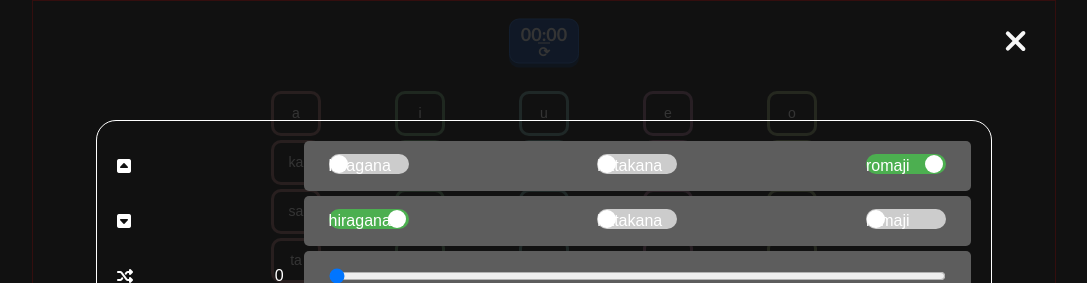
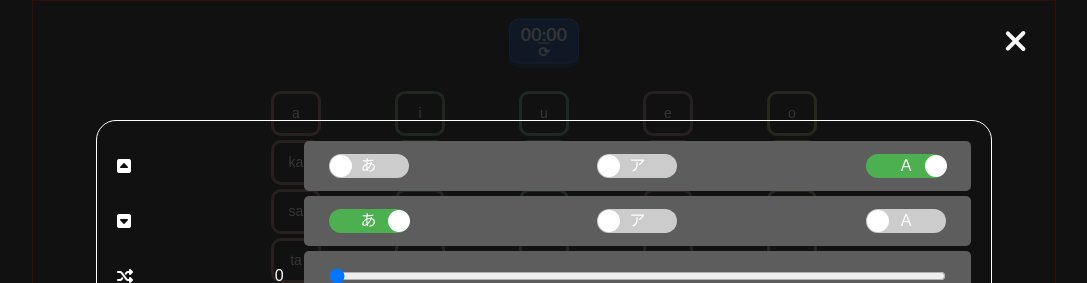
Before and after one commit to joejamsky/LanguageTrainer, a React (Create React App) app in the folder language-learner/: page / in a window 1280 px wide. Both pictures are taken after a click on the element 1111 px from the left and 41 px from the top of the page. Shown: the top 283 px of the page, without its empty margins (96-1183 px from the left). Built offline with nearby package versions, Linux system fonts and the light colour scheme.

Commit message:
ui menu wip

```diff
--- a/language-learner/src/Components/CharacterCheckBox.jsx
+++ b/language-learner/src/Components/CharacterCheckBox.jsx
@@ -2,6 +2,12 @@ import React from 'react';
 import '../Styles/Checkbox.scss'
 
 function CharacterCheckBox({ options, setOptions, sectionType }) {
+
+  const kanaRef = {
+    hiragana: "あ",
+    katakana: "ア",
+    romaji: "A"
+  }
 
   const handleChange = (character) => {
     setOptions(prevOptions => {
@@ -41,7 +47,8 @@ function CharacterCheckBox({ options, setOptions, sectionType }) {
                 checked={options.characterTypes[character][sectionType]}
                 onChange={() => handleChange(character)}
                 />
-            <span className="slider">{character}</span>
+              <span className="check-slider"></span>
+              <span className="check-slider-label">{kanaRef[character]}</span>
 
             </label>
         ))}
--- a/language-learner/src/Styles/Checkbox.scss
+++ b/language-learner/src/Styles/Checkbox.scss
@@ -18,7 +18,7 @@
 }
 
 /* The slider */
-.slider {
+.check-slider {
     position: absolute;
     cursor: pointer;
     top: 0;
@@ -28,15 +28,15 @@
     background-color: #ccc;
     transition: 0.4s;
     border-radius: 24px;
-    height: 20px;
+    height: auto;
 }
 
 /* The circle inside the slider */
-.slider::before {
+.check-slider::before {
     position: absolute;
     content: "";
-    height: 18px;
-    width: 18px;
+    height: 22px;
+    width: 22px;
     left: 1px;
     bottom: 1px;
     background-color: white;
@@ -45,10 +45,24 @@
 }
 
 /* When the checkbox is checked */
-input:checked + .slider {
+input:checked + .check-slider {
     background-color: #4caf50;
 }
 
-input:checked + .slider::before {
+input:checked + .check-slider::before {
     transform: translateX(58px);
 }
+
+.check-slider-label {
+    position: absolute;
+    top: 50%;
+    left: 50%;
+    // bottom: 0;
+    // right: 0;
+    transform: translate(-50%, -50%);
+
+    // padding-left: 15px;
+    // line-height: 19px;
+    // height: 10px;
+    font-size: 16px;
+}
```
Lines whose indentation alone changed are shown as unchanged.
